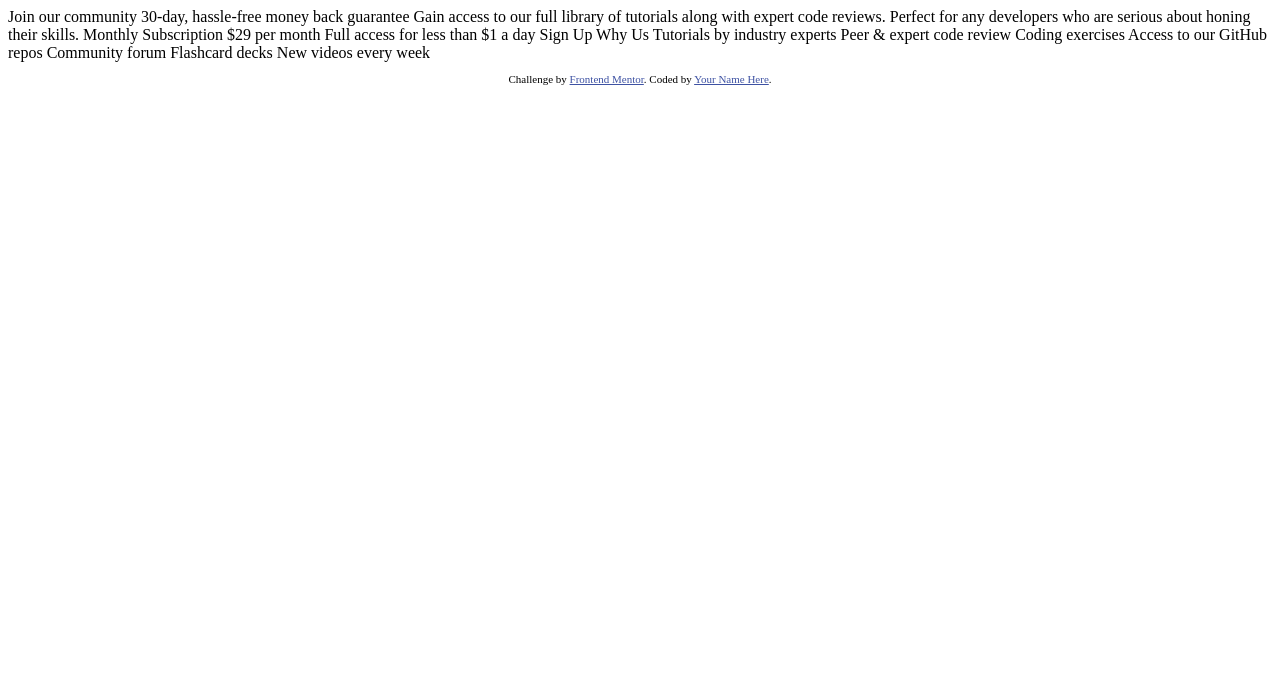
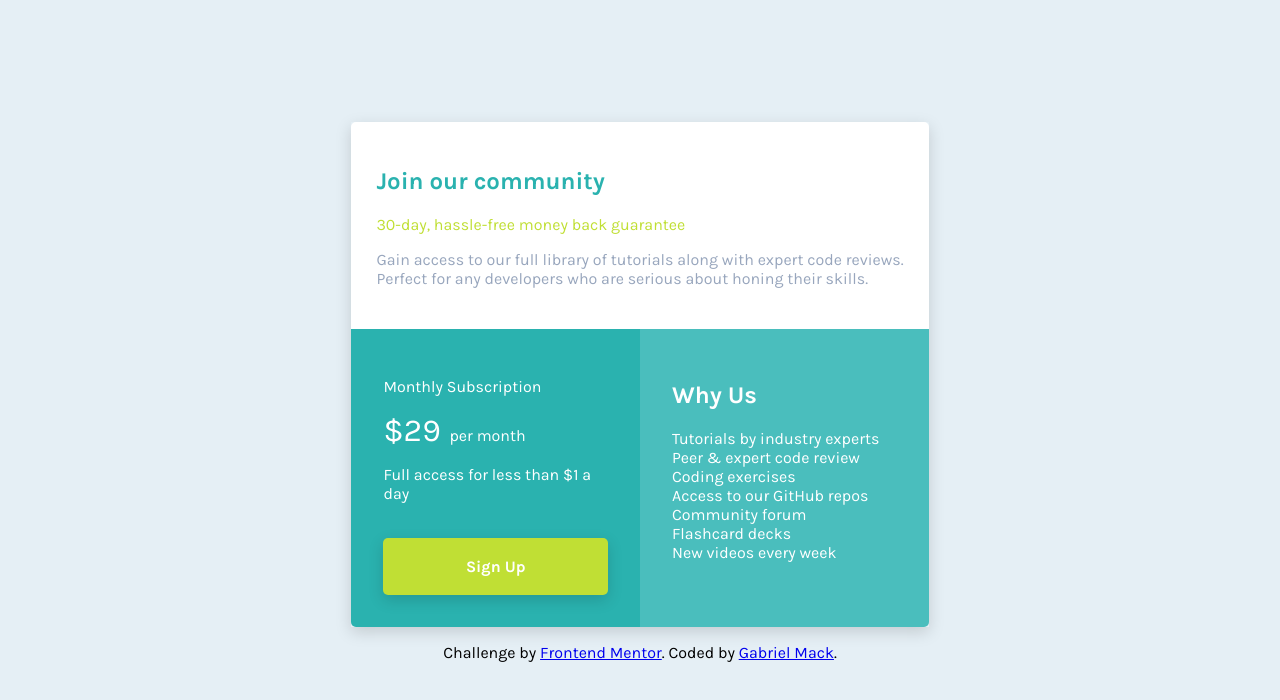
Before and after one commit to GabeeeM/Frontend-Mentor-Single-price-grid-component, a plain HTML site: page index.html in a window 1280 px wide. Drawn offline with Linux system fonts and the light colour scheme.

Commit message:
finished

```diff
--- a/index.html
+++ b/index.html
@@ -3,47 +3,61 @@
 <head>
   <meta charset="UTF-8">
   <meta name="viewport" content="width=device-width, initial-scale=1.0"> <!-- displays site properly based on user's device -->
-
+  <link rel="preconnect" href="https://fonts.googleapis.com">
+  <link rel="preconnect" href="https://fonts.gstatic.com" crossorigin>
+  <link href="https://fonts.googleapis.com/css2?family=Karla:wght@400;700&display=swap" rel="stylesheet">
   <link rel="icon" type="image/png" sizes="32x32" href="./images/favicon-32x32.png">
-
+  <link rel="stylesheet" href="styles.css">
   <title>Frontend Mentor | Single Price Grid Component</title>
 
   <!-- Feel free to remove these styles or customise in your own stylesheet 👍 -->
-  <style>
-    .attribution { font-size: 11px; text-align: center; }
-    .attribution a { color: hsl(228, 45%, 44%); }
-  </style>
 </head>
 <body>
-  Join our community
+  <div class="Card">
+    <div class="Top">
+      <h2>Join our community</h2>
 
-  30-day, hassle-free money back guarantee
+      <p class="green">30-day, hassle-free money back guarantee</p> <!-- green text -->
 
-  Gain access to our full library of tutorials along with expert code reviews.
-  Perfect for any developers who are serious about honing their skills.
+      <p>Gain access to our full library of tutorials along with expert code reviews. <br> Perfect for any developers who are serious about honing their skills.</p>
+    </div> <!-- Top of card -->
 
-  Monthly Subscription
+    <div class="Bottom">
+      <div class="BottomLeft">
+        <p>Monthly Subscription</p>
 
-  &dollar;29 per month
+        <p><span>&dollar;29</span> per month</p>
 
-  Full access for less than &dollar;1 a day
+        <p>Full access for less than &dollar;1 a day</p>
 
-  Sign Up
+        <a href="">
+        <div class="Button">
+            <p>Sign Up</p>
+        </div> <!-- Button -->
+        </a>
 
-  Why Us
+      </div> <!-- Bottom left of card -->
 
-  Tutorials by industry experts
-  Peer &amp; expert code review
-  Coding exercises
-  Access to our GitHub repos
-  Community forum
-  Flashcard decks
-  New videos every week
+      <div class="BottomRight">
+        <h2>Why Us</h2>
+
+        <ul>
+          <li>Tutorials by industry experts</li>
+          <li>Peer &amp; expert code review</li>
+          <li>Coding exercises</li>
+          <li>Access to our GitHub repos</li>
+          <li>Community forum</li>
+          <li>Flashcard decks</li>
+          <li>New videos every week</li>
+        </ul>
+      </div> <!-- Bottom right of card -->
+    </div> <!-- Bottom of card -->
+  </div> <!-- Card -->
 
   <footer>
     <p class="attribution">
       Challenge by <a href="https://www.frontendmentor.io?ref=challenge" target="_blank">Frontend Mentor</a>.
-      Coded by <a href="#">Your Name Here</a>.
+      Coded by <a href="https://github.com/GabeeeM" target="_blank">Gabriel Mack</a>.
     </p>
   </footer>
 </body>
--- /dev/null
+++ b/styles.scss
@@ -0,0 +1,107 @@
+$cyan: hsl(179, 62%, 43%);
+$brightYellow: hsl(71, 73%, 54%);
+$lightGray: hsl(204, 43%, 93%);
+$grayishBlue: hsl(218, 22%, 67%);
+
+body {
+    background-color: $lightGray;
+    height: 100vh;
+    display: flex;
+    flex-direction: column;
+    align-items: center;
+    justify-content: center;
+    font-family: 'Karla', sans-serif;
+    margin: 0px;
+
+    .Card {
+        display: flex;
+        flex-direction: column;
+        box-shadow: rgba(0, 0, 0, 0.15) 0px 5px 15px;
+        max-width: 90%;
+
+        .Top {
+            background-color: white;
+            padding: 1.5625rem;
+            border-top-left-radius: .3125rem;
+            border-top-right-radius: .3125rem;
+
+            h2 {
+                color: $cyan;
+            }
+
+            .green {
+                color: $brightYellow;
+            }
+
+            p {
+                color: $grayishBlue;
+            }
+        }
+
+        .Bottom {
+            display: flex;
+            flex-direction: row;
+
+            .BottomLeft {
+                background-color: $cyan;
+                flex-basis: 50%;
+                padding: 2rem;
+                border-bottom-left-radius: .3125rem;
+                color: white;
+
+                span {
+                    font-size: 2rem;
+                    margin-right: .3125rem;
+                    color: white;
+                }
+
+                a {
+                    text-decoration: none;
+                }
+
+                .Button {
+                    background-color: $brightYellow;
+                    border-radius: .3125rem;
+                    text-align: center;
+                    margin-top: 2.1875rem;
+                    padding-top: .1875rem;
+                    padding-bottom: .1875rem;
+                    box-shadow: rgba(0, 0, 0, 0.15) 0px 5px 15px;
+
+                    p {
+                        color: white;
+                        text-decoration: none;
+                        font-weight: bold;
+                    }
+                }
+            }
+
+            .BottomRight {
+                background-color: #4abebd;
+                flex-basis: 50%;
+                padding: 2rem;
+                border-bottom-right-radius: .3125rem;
+                color: white;
+
+                ul {
+                    list-style: none;
+                    padding-left: 0px;
+                }
+            }
+        }
+        @media (max-width: 768px) {
+
+            .Bottom {
+              flex-direction: column;
+
+              .BottomLeft {
+                border-bottom-left-radius: 0px;
+              }
+
+              .BottomRight {
+                border-bottom-left-radius: .3125rem;
+              }
+            }
+        }
+    }
+}
```
Also changed, not shown: styles.css (added), 1 other file.
